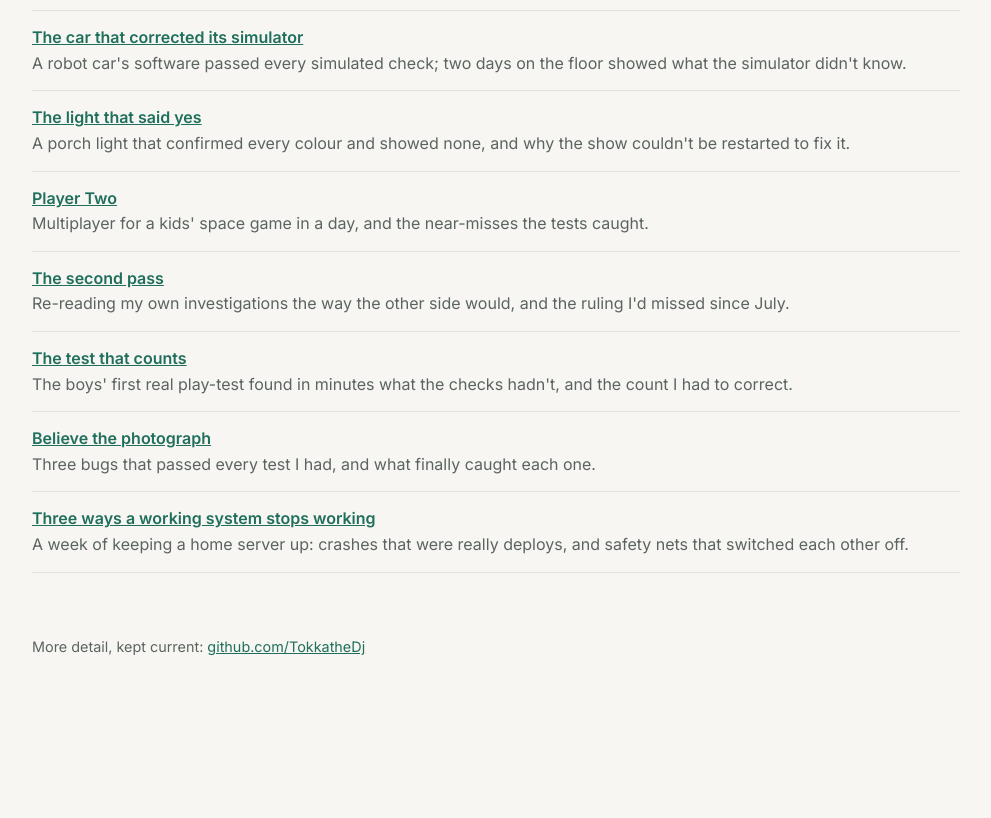
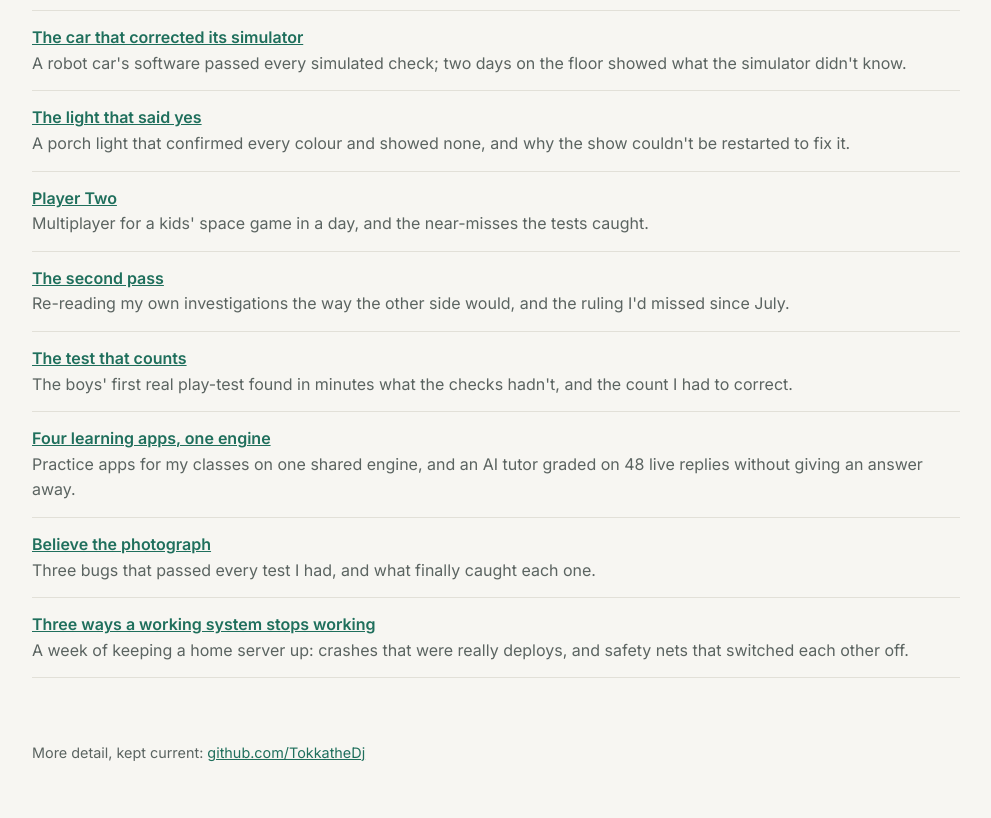
Before and after one commit to TokkatheDj/TokkatheDj.github.io, a plain HTML site: page index.html in a window 1280 px wide. Shown: the part 3318-4136 px from the top of the page, without its empty margins (144-1135 px from the left). Before the commit the page ends 4030 px from the top, so only its background shows below. Drawn offline with Linux system fonts and the light colour scheme.

Commit message:
Writing: link Four learning apps, one engine
Co-Authored-By: Claude Fable 5.2 <noreply@anthropic.com>

```diff
--- a/index.html
+++ b/index.html
@@ -243,6 +243,8 @@ footer{padding:48px 0 40px;color:var(--muted);font-size:.9rem}
       <span>Re-reading my own investigations the way the other side would, and the ruling I'd missed since July.</span></li>
     <li><a href="https://github.com/TokkatheDj/TokkatheDj/blob/master/writing/the-test-that-counts.md">The test that counts</a>
       <span>The boys' first real play-test found in minutes what the checks hadn't, and the count I had to correct.</span></li>
+    <li><a href="https://github.com/TokkatheDj/TokkatheDj/blob/master/writing/four-apps-one-engine.md">Four learning apps, one engine</a>
+      <span>Practice apps for my classes on one shared engine, and an AI tutor graded on 48 live replies without giving an answer away.</span></li>
     <li><a href="https://github.com/TokkatheDj/TokkatheDj/blob/master/writing/believe-the-photograph.md">Believe the photograph</a>
       <span>Three bugs that passed every test I had, and what finally caught each one.</span></li>
     <li><a href="https://github.com/TokkatheDj/TokkatheDj/blob/master/writing/three-ways-a-working-system-stops-working.md">Three ways a working system stops working</a>
```
